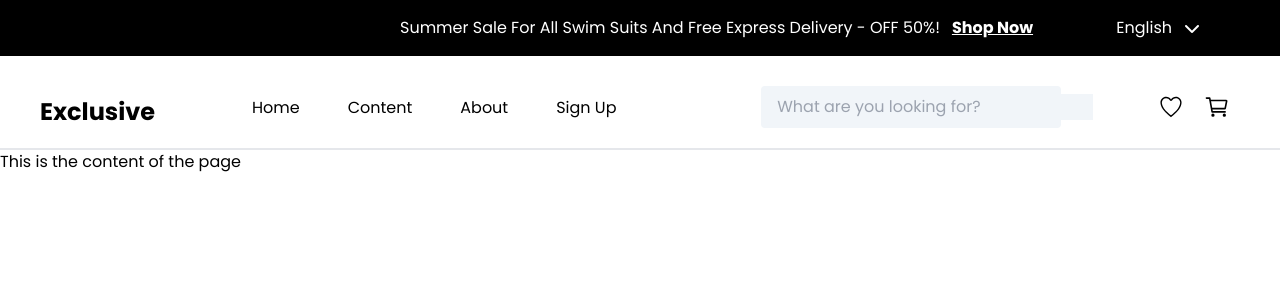
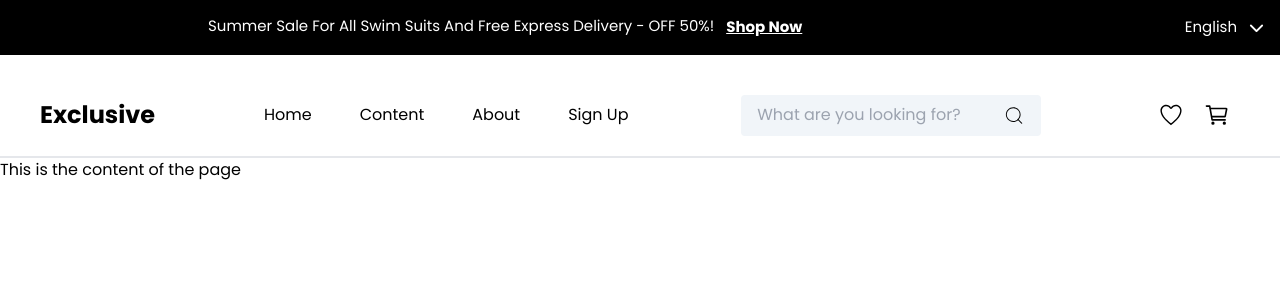
Before and after one commit to ayaosamaramadan/MERN-Ecommerce, a React (Vite) app: page /content in a window 1280 px wide. Shown: the top 300 px of the page. Built offline with nearby package versions, Linux system fonts and the light colour scheme; a web font is replaced by a local one.

Commit message:
respons nav

```diff
--- a/src/components/Navi.tsx
+++ b/src/components/Navi.tsx
@@ -7,44 +7,48 @@ const Navi = () => {
   return (
     <>
       <div className="border-b-2 border-black-100">
-        <div className="bg-black flex p-4 justify-between pr-20">
-          <div className="pl-96">
-            <span className="text-white pr-3">
+        <div className="bg-black flex p-4 justify-between pr-4 2xl:pl-50 xl:pl-[15%] lg:pl-[5%] w-full">
+            <div className="pl-4 flex justify-center md:justify-start w-full md:w-auto sm:w-auto 2sm:w-[220px]">
+            <span className="text-white pr-3 text-sm xl:text-[15px] lg:text-[14px] md:text-[13px] sm:text-[13px] 2sm:text-[13px] ">
               Summer Sale For All Swim Suits And Free Express Delivery - OFF
               50%!
             </span>
-            <span className="font-bold text-white underline cursor-pointer">
+            <span className="font-bold text-white underline cursor-pointer xl:text-[15px] lg:text-[14px] md:text-[13px] sm:text-[13px] 2sm:text-[13px] 2xl:w-full xl:w-[80px] lg:w-[80px] md:w-[180px] 2m:w-[180px] 2sm:w-[310px]">
               Shop Now
             </span>
-          </div>
+            </div>
 
           <div className="text-white flex">
-            <span>English</span>
-            <i className="fa-solid fa-chevron-down pt-[4px] pl-3"></i>
+            <span className="xl:text-[15px] lg:text-[14px] md:text-[13px] sm:text-[13px] 2sm:text-[13px]">English</span>
+            <i className="fa-solid fa-chevron-down pt-1 pl-3 xl:text-[15px] lg:text-[14px] md:text-[13px] sm:text-[13px] 2sm:text-[13px]"></i>
           </div>
         </div>
 
-        <div className="flex mt-10 mb-5 justify-between">
-            <div className="text-2xl font-bold ml-10">Exclusive</div>
-          <ul className="flex">
-            <li className="mr-12 hover:underline">Home</li>
-            <li className="mr-12 hover:underline">Content</li>
-            <li className="mr-12 hover:underline">About</li>
-            <li className="mr-12 hover:underline">Sign Up</li>
+        <div className="flex flex-col lg:flex-row mt-10 mb-5 justify-between items-center">
+          <div className="2xl:text-2xl xl:text-2xl lg:text-[1.3rem] md:text-[1.6rem] sm:text-[1.6rem] 2sm:text-[1.6rem] font-bold ml-4 lg:ml-10 mb-4 lg:mb-0">
+            Exclusive
+          </div>
+          <ul className="flex flex-wrap justify-center xl:pl-3 2xl:text-[1rem] xl:text-[1rem] lg:text-[0.8rem] ">
+            <li className="2xl:mr-12 xl:mr-12 lg:mr-4 md:mr-6 sm:mr-5 2sm:mr-3 hover:underline">Home</li>
+            <li className="2xl:mr-12 xl:mr-12 lg:mr-4 md:mr-6 sm:mr-5 2sm:mr-3 hover:underline">Content</li>
+            <li className="2xl:mr-12 xl:mr-12 lg:mr-4 md:mr-6 sm:mr-5 2sm:mr-3 hover:underline">About</li>
+            <li className="2xl:mr-4 xl:mr-4 lg:mr-4 md:mr-6 sm:mr-5 2sm:mr-3 hover:underline">Sign Up</li>
           </ul>
 
-          <div className="flex bg-slate-100 p-2 px-4 rounded w-[300px] justify-between mt-[-10px]">
-            <input type="search" placeholder="What are you looking for?" className="bg-slate-100"/>
-            <CiSearch className="text-black text-[25px]" />
+          <div className="flex bg-slate-100 p-2 px-4 rounded w-full 2xl:lg:w-[300px] xl:w-[300px] md:w-[300px] sm:w-[290px] 2sm:w-[260px] lg:w-[200px] justify-between mt-4 lg:mt-0">
+            <input
+              type="search"
+              placeholder="What are you looking for?"
+              className="bg-slate-100 w-full"
+            />
+            <CiSearch className="text-black text-[25px] ml-2" />
           </div>
 
-          <div className="text-black flex text-[26px] mt-[-2px] mr-[50px]">
-
-            <IoIosHeartEmpty className="mr-[20px]"/>
-            <IoCartOutline />
+          <div className="text-black flex 2xl:text-[26px] xl:text-[26px] sm:text-[22px] 2sm:text-[22px]  mt-4 lg:mt-0 lg:mr-[50px] xl:pl-5">
+            <IoIosHeartEmpty className="mr-[10px]" />
+            <IoCartOutline className="ml-[10px]" />
           </div>
         </div>
-
       </div>
     </>
   );
--- a/src/index.css
+++ b/src/index.css
@@ -2,9 +2,11 @@
 
 body {
   font-family: 'Poppins', sans-serif;
+  overflow-x: hidden;
 }
 
 input::placeholder {
   color: #3b3b3b;
-  width: 300px;
+  width: 100%;
+  max-width: 300px;
 }
--- a/tailwind.config.js
+++ b/tailwind.config.js
@@ -5,6 +5,14 @@ export default {
   ],
   theme: {
     extend: {},
+    screens: {
+      '2sm': '320px',
+      'sm': '375px',
+      'md': '425px',
+      'lg': '768px',
+      'xl': '1024px',
+      '2xl': '1440px',
+    }
   },
   plugins: [],
 }
```
